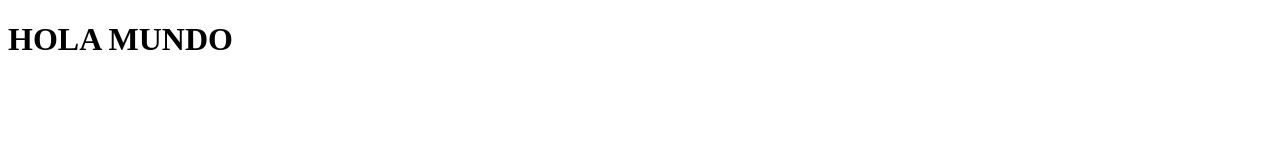
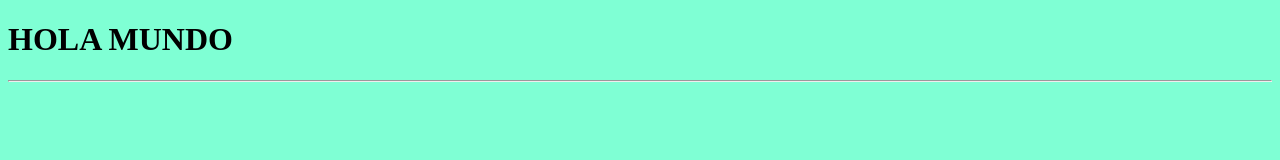
Before and after one commit to yoamoprogramar/ejemplo2, a plain HTML site: page index.html in a window 1280 px wide. Drawn offline with Linux system fonts and the light colour scheme.

Commit message:
modifique color de fondo

```diff
--- /dev/null
+++ b/estilo.css
@@ -0,0 +1,3 @@
+body{
+    background-color: aquamarine;
+}
--- a/index.html
+++ b/index.html
@@ -4,9 +4,11 @@
     <meta charset="UTF-8" />
     <meta http-equiv="X-UA-Compatible" content="IE=edge" />
     <meta name="viewport" content="width=device-width, initial-scale=1.0" />
+    <link rel="stylesheet" href="estilo.css" />
     <title>Document</title>
   </head>
   <body>
     <h1>HOLA MUNDO</h1>
+    <hr />
   </body>
 </html>
```
